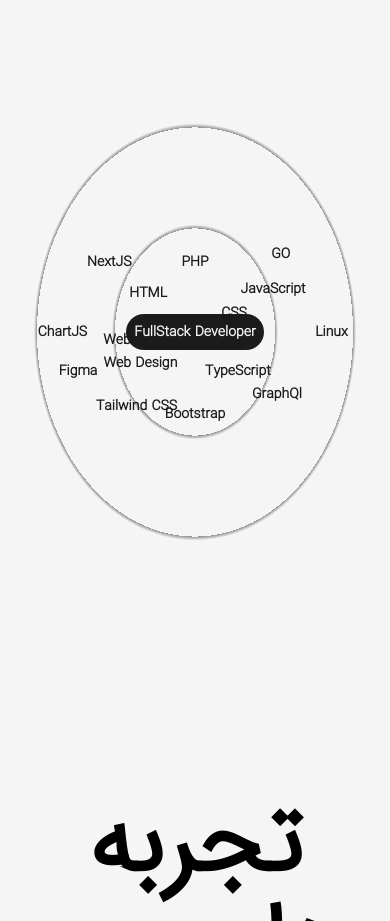
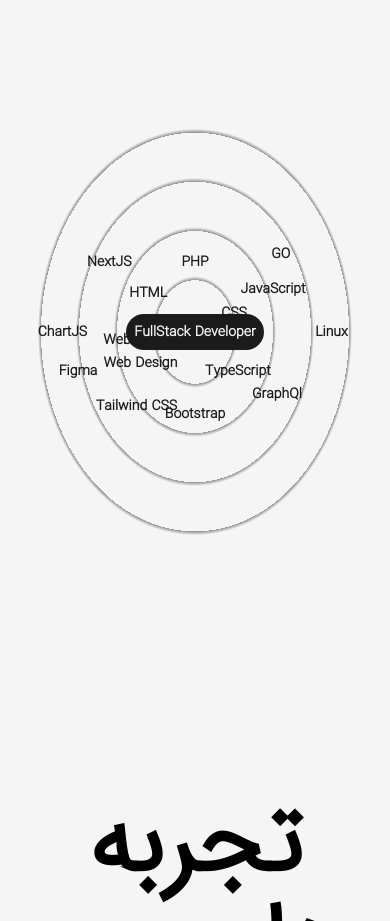
Before and after one commit to pooulad/pooulad.github.io, a Next.js app: page /about in a window 390 px wide. Shown: the part 1611-2532 px from the top of the page. Built offline with nearby package versions, Linux system fonts and the light colour scheme.

Commit message:
Update Skill.tsx

```diff
--- a/src/components/Skill/components/Skill.tsx
+++ b/src/components/Skill/components/Skill.tsx
@@ -27,7 +27,7 @@ function Skill() {
       <h2 className="font-bold text-8xl mt-64 text-center md:text-6xl md:mb-32">
         {dictionary.about.skill.title}
       </h2>
-      <div className="w-full h-screen relative flex items-center justify-center rounded-full bg-circularLight dark:bg-circularDark lg:h-[80vh] sm:h-[60vh] xs:h-[50vh] lg:bg-circularLightLg lg:dark:bg-circularDarkLg">
+      <div className="w-full h-screen relative flex items-center justify-center rounded-full bg-circularLight dark:bg-circularDark lg:h-[80vh] sm:h-[60vh] xs:h-[50vh] lg:bg-circularLightLg lg:dark:bg-circularDarkLg md:bg-circularLightMd md:dark:bg-circularDarkMd sm:bg-circularLightSm sm:dark:bg-circularDarkSm">
         <motion.div
           whileHover={{ scale: 1.05 }}
           className="cursor-pointer flex items-center justify-center rounded-full font-semibold absolute bg-dark text-light dark:text-dark dark:bg-light py-3 px-6 shadow-dark lg:p-6 md:p-4 xs:text-sm xs:p-2"
```
